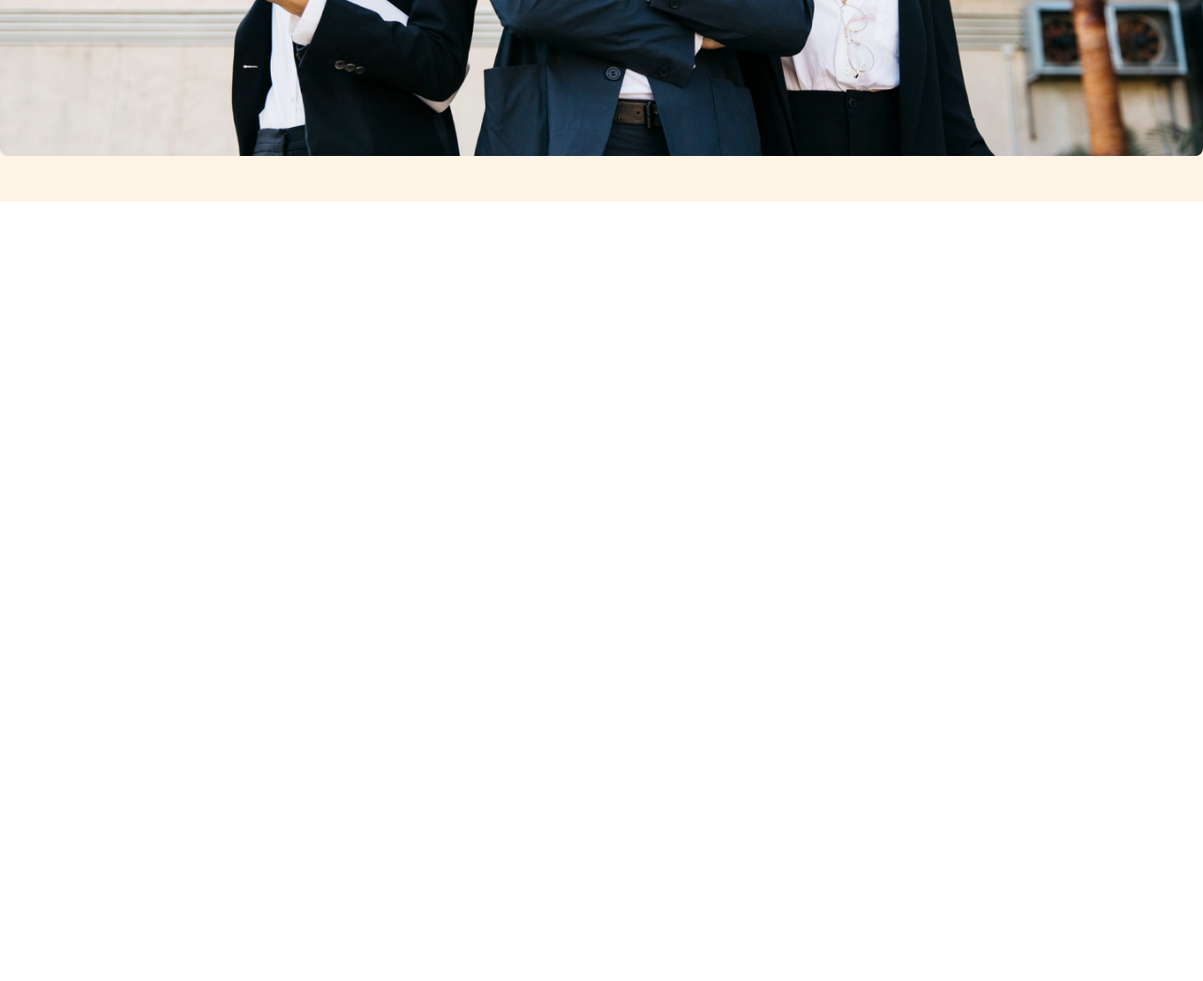
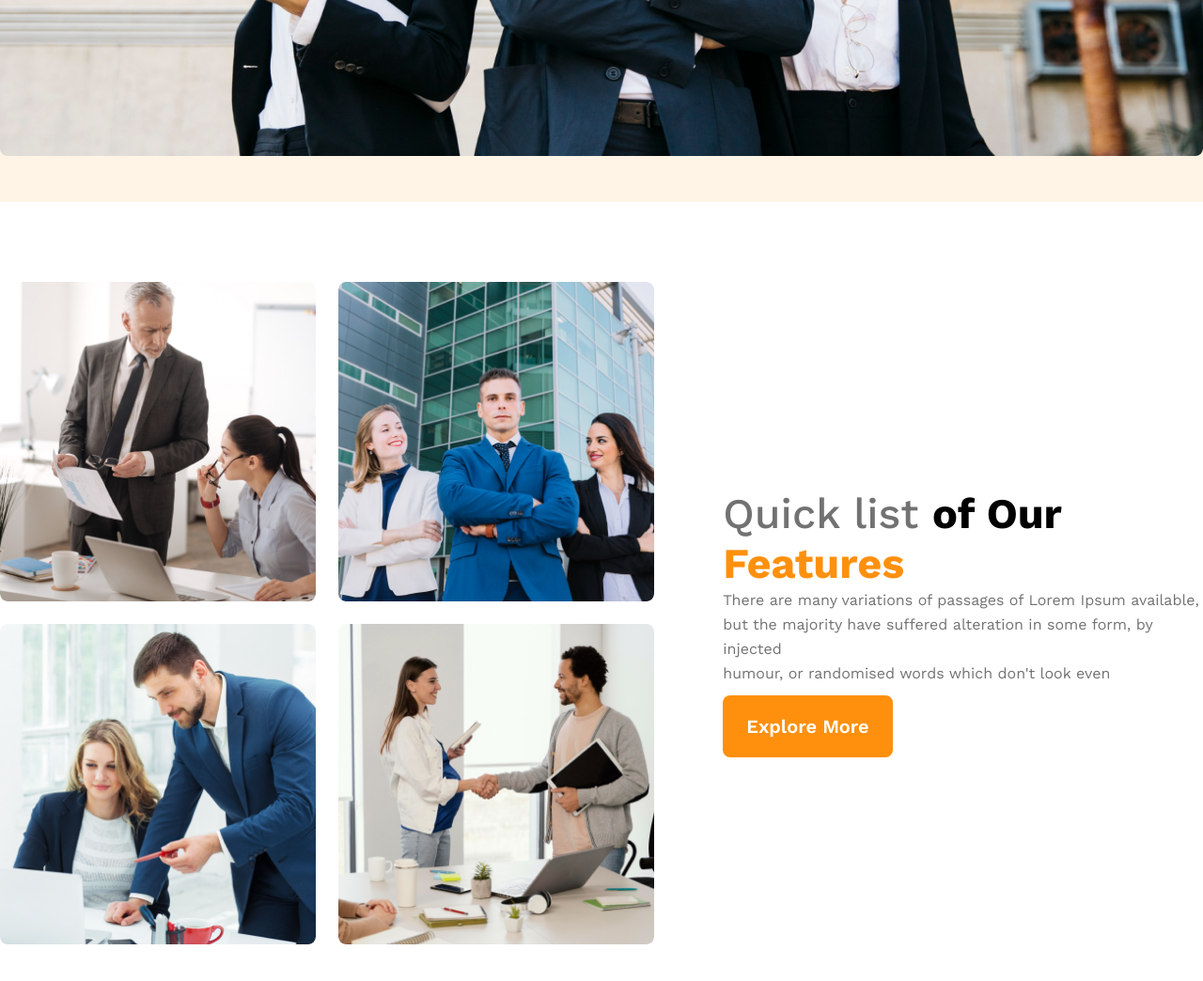
Before and after one commit to maruf-git/g3-architects-responsive-website, a plain HTML site: page index.html in a window 1280 px wide. Shown: the part 952-1996 px from the top of the page at 94% size. Before the commit the page ends 1252 px from the top, so only its background shows below. Drawn offline with nearby package versions, Linux system fonts and the light colour scheme.

Commit message:
completed our features section styles

```diff
--- a/index.html
+++ b/index.html
@@ -37,14 +37,39 @@
                 <a class="primary-btn" href="#">Explore More</a>
                 <!-- </div> -->
             </div>
-            <div class="banner-img-container">
+            <div class="img-container">
                 <img src="images/banner.png" alt="" class="banner-img">
             </div>
         </div>
         <!-- banner ends -->
     </header>
     <main>
-
+        <!-- our features section starts -->
+        <section class="our-features">
+            <div class="our-features-left">
+                <div class="img-container">
+                    <img src="images/team1.png" alt="">
+                </div>
+                <div class="img-container">
+                    <img src="images/team2.png" alt="">
+                </div>
+                <div class="img-container">
+                    <img src="images/team3.png" alt="">
+                </div>
+                <div class="img-container">
+                    <img src="images/team4.png" alt="">
+                </div>
+            </div>
+            <div class="our-features-right">
+                <h3 class="features-title"><span id="quick-list">Quick list </span>of Our<br> <span id="features">Features</span></h3>
+                <p class="description">
+                    There are many variations of passages of Lorem Ipsum available,<br> but the majority have suffered
+                    alteration in some form, by injected<br> humour, or randomised words which don't look even
+                </p>
+                <a class="primary-btn" href="#">Explore More</a>
+            </div>
+        </section>
+        <!-- our features section ends -->
     </main>
     <footer>
 
--- a/styles/g3-architects.css
+++ b/styles/g3-architects.css
@@ -7,8 +7,9 @@
     padding: 0;
     box-sizing: border-box;
 }
-.display-hide{
-    display:none !important;
+
+.display-hide {
+    display: none !important;
 }
 
 /* shared-styles */
@@ -38,16 +39,16 @@
     line-height: 23px;
     border-radius: 8px;
     background: rgb(255, 144, 14);
-    padding:21px 25px;
-    border:none;
-    text-decoration:none;
+    padding: 21px 25px;
+    border: none;
+    text-decoration: none;
 }
 
 /* header styles */
 #header {
     background-color: rgba(255, 144, 14, 0.1);
-    padding-bottom:45px;
-    margin-bottom:85px;
+    padding-bottom: 45px;
+    margin-bottom: 85px;
 }
 
 .navbar {
@@ -60,6 +61,7 @@
     max-width: 1440px;
     padding: 10px 0;
 }
+
 .menu-links {
     display: flex;
     justify-content: center;
@@ -97,7 +99,7 @@
     align-items: center;
     /* border: 2px solid red; */
     max-width: 1440px;
-    margin:0 auto;
+    margin: 0 auto;
 }
 
 
@@ -108,40 +110,83 @@
     margin-bottom: 50px;
 }
 
-.banner-img-container {
+.img-container {
     /* width: 100%;
     height: 100%; */
 }
-.banner-img-container img{
+
+.img-container img {
     border-radius: 8px;
     width: 100%;
-    height:100%;
+    height: 100%;
+}
+
+/* our features styles */
+.our-features {
+    max-width: 1440px;
+    margin: 0 auto;
+    /* border: 2px solid red; */
+    display: flex;
+    justify-content: center;
+    align-items: center;
+    margin-bottom:130px;
+}
+
+.our-features-left {
+    display: grid;
+    grid-template-columns: repeat(2, 1fr);
+    gap: 24px;
+}
+
+.our-features-right {
+    margin-left: 73px;
+}
+
+.features-title {
+    font-family: Work Sans;
+    font-size: 2.81rem;
+    font-weight: 700;
+    line-height: 53px;
+}
+#quick-list{
+    color:rgb(114, 114, 114);
+    font-family: Work Sans;
+    font-size:45px;
+    font-weight:500;
+    line-height: 53px;
+}
+#features{
+    color:rgb(255, 144, 14);
 }
 
 /* responsive media queries */
 /* small devices */
-@media only screen and (max-width:576px){
+@media only screen and (max-width:576px) {
     .navbar {
         justify-content: center;
         flex-direction: column;
         gap: 20px;
     }
+
     .menu-links {
         gap: 20px;
         flex-direction: column;
     }
+
     .banner-text-content {
         width: auto;
     }
 
 }
+
 /* medium devices */
-@media only screen and (min-width:577px) and (max-width:992px){
+@media only screen and (min-width:577px) and (max-width:992px) {
     .navbar {
         flex-direction: column;
-        gap:10px;
+        gap: 10px;
     }
+
     .banner-text-content {
-      width:auto;
+        width: auto;
     }
 }
```
